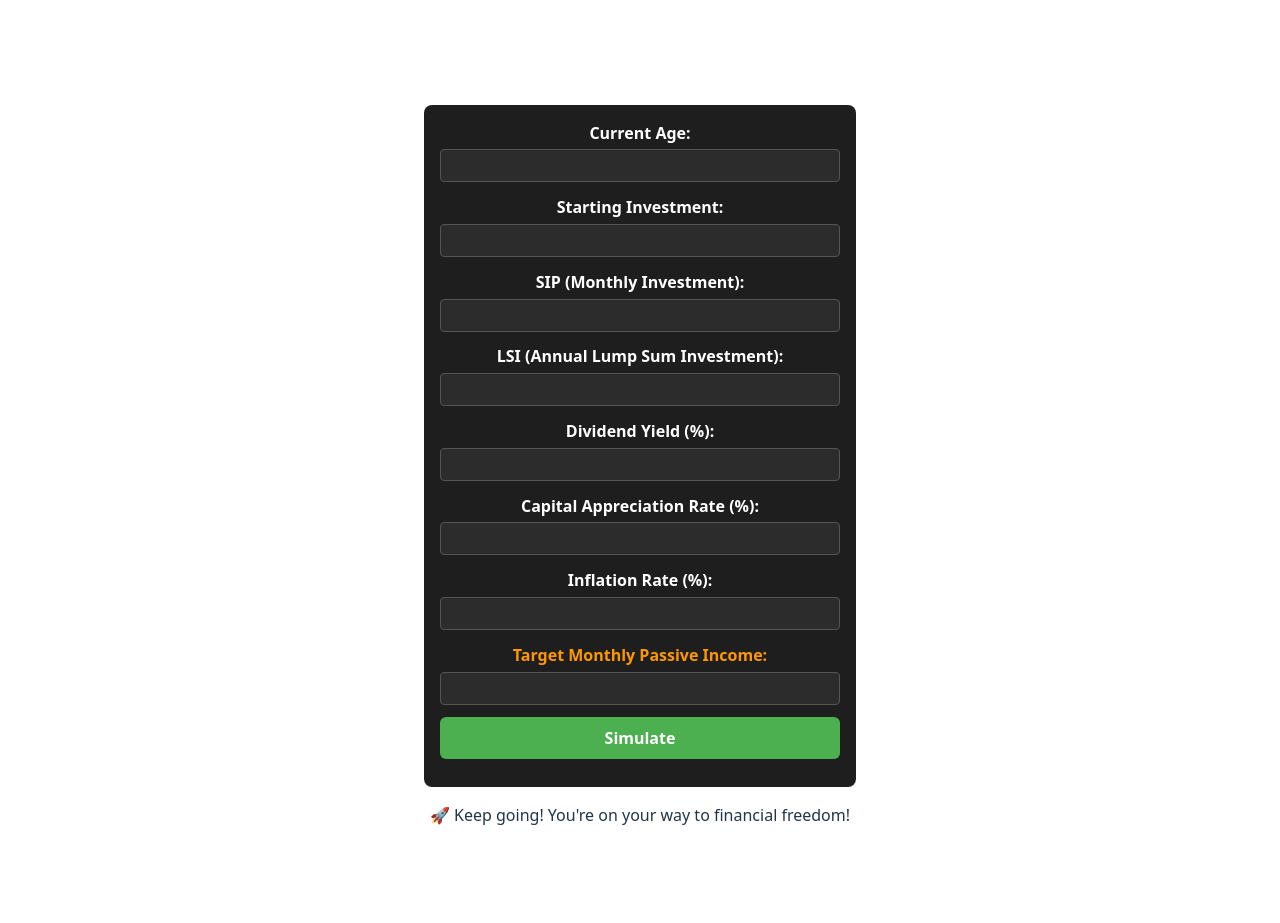
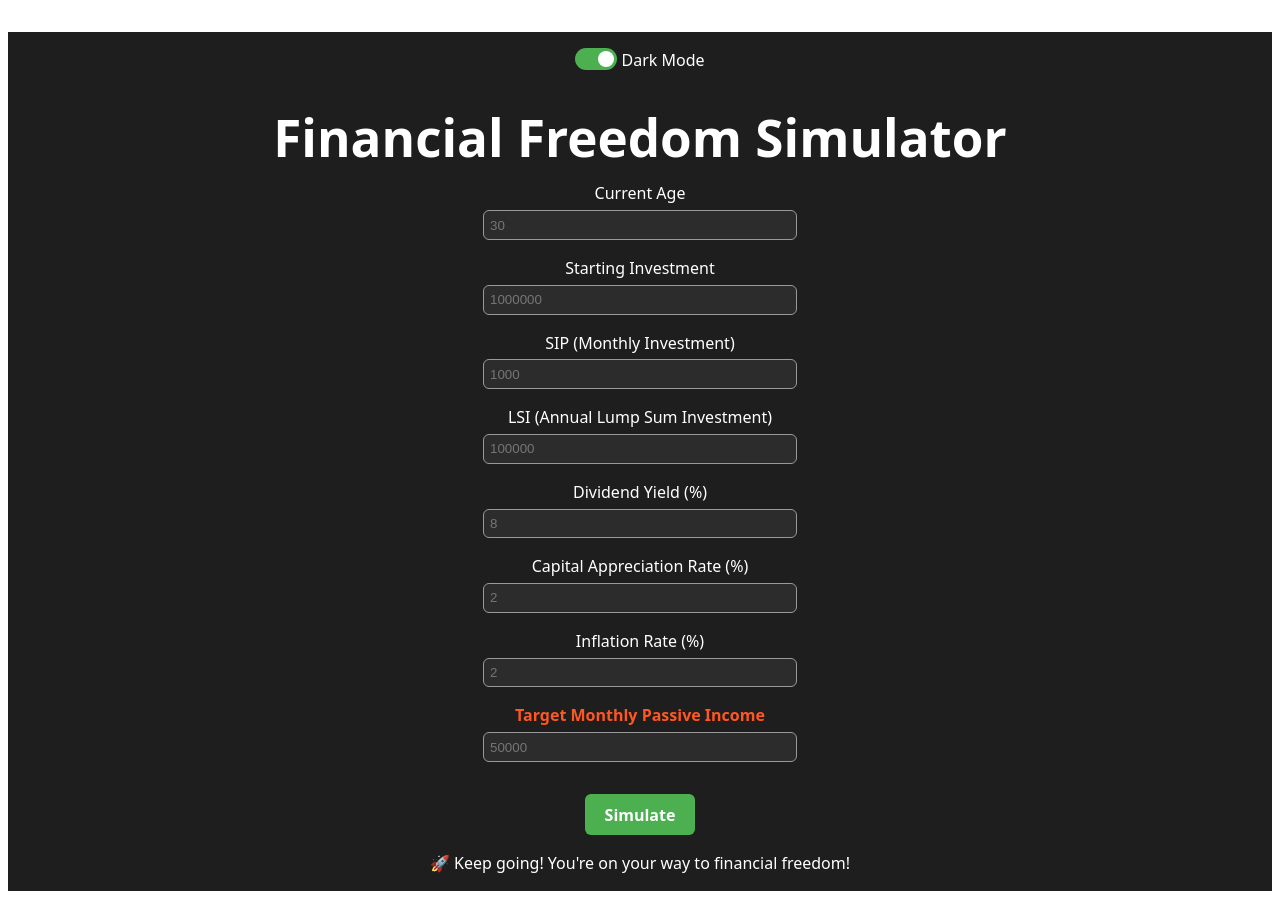
Before and after one commit to Neroal/financial-freedom-simulator, a Vue app: page / in a window 1280 px wide. Before the commit the page ends 859 px from the top, so only its background shows below. Built offline with nearby package versions, Linux system fonts and the light colour scheme.

Commit message:
add dark/light switch

```diff
--- a/src/App.vue
+++ b/src/App.vue
@@ -1,19 +1,34 @@
 <script setup lang="ts">
-import { ref } from 'vue';
+import { ref, watchEffect, onMounted, reactive, nextTick } from 'vue';
 
-const currentAge = ref<number | null>(null);
-const startingAmount = ref<number | null>(null);
-const monthlyInvestment = ref<number | null>(null);
-const annualLumpSumInvestment = ref<number | null>(null);
-const dividendYield = ref<number | null>(null);
-const assetGrowthRate = ref<number | null>(null);
-const inflationRate = ref<number | null>(null);
-const monthlyTargetExpense = ref<number | null>(null);
+const isDark = ref(true);
+
+const placeholders = {
+    currentAge: 30,
+    startingInvestment: 1000000,
+    monthlyInvestment: 1000,
+    annualLumpSumInvestment: 100000,
+    dividendYield: 8,
+    assetGrowthRate: 2,
+    inflationRate: 2,
+    monthlyTargetExpense: 50000
+};
+
+const formData = reactive({
+    currentAge: null,
+    startingInvestment: null,
+    monthlyInvestment: null,
+    annualLumpSumInvestment: null,
+    dividendYield: null,
+    assetGrowthRate: null,
+    inflationRate: null,
+    monthlyTargetExpense: null
+});
 
 const resultRows = ref<
     {
         age: number;
-        startingAmount: number;
+        startingInvestment: number;
         monthlyInvestment: number;
         endOfYearAmount: number;
         dividendIncome: number;
@@ -21,59 +36,80 @@ const resultRows = ref<
     }[]
 >([]);
 
+const showError = ref(false);
+
+function showErrorPopup(message: string) {
+    errorMessage.value = message;
+    showError.value = true;
+    setTimeout(() => {
+        showError.value = false;
+    }, 2000);
+}
+
 const financialFreedomAge = ref<number | null>(null);
+const errorMessage = ref('');
 
-function simulate() {
-    if (
-        currentAge.value === null ||
-        startingAmount.value === null ||
-        monthlyInvestment.value === null ||
-        annualLumpSumInvestment.value === null ||
-        dividendYield.value === null ||
-        assetGrowthRate.value === null ||
-        inflationRate.value === null ||
-        monthlyTargetExpense.value === null
-    ) {
-        resultRows.value = [];
-        financialFreedomAge.value = null;
+function toggleTheme() {
+    document.documentElement.setAttribute('data-theme', isDark.value ? 'dark' : 'light');
+    localStorage.setItem('theme', isDark.value ? 'dark' : 'light');
+}
+
+onMounted(() => {
+    const saved = localStorage.getItem('theme');
+    isDark.value = saved === 'dark';
+    toggleTheme();
+});
+
+watchEffect(toggleTheme);
+
+async function simulate() {
+    errorMessage.value = '';
+
+    for (const [key, value] of Object.entries(formData)) {
+        if (value === null || value === '') {
+            showErrorPopup(`⚠️ Please fill in ${key.replace(/([A-Z])/g, ' $1')}.`);
             return;
+        }
     }
 
     const endAge = 100;
-    let totalAmount = startingAmount.value;
-    let annualTargetExpense = monthlyTargetExpense.value * 12;
-    const annualInvestment = monthlyInvestment.value * 12;
+    let totalAmount = formData.startingInvestment;
+    let annualTargetExpense = formData.monthlyTargetExpense * 12;
+    const annualInvestment = formData.monthlyInvestment * 12;
     resultRows.value = [];
     financialFreedomAge.value = null;
 
-    for (let age = currentAge.value; age <= endAge; age++) {
-        const dividendIncome = totalAmount * (dividendYield.value / 100);
-        const assetGrowth = totalAmount * (assetGrowthRate.value / 100);
+    for (let age = formData.currentAge; age <= endAge; age++) {
+        const dividendIncome = totalAmount * (formData.dividendYield / 100);
+        const assetGrowth = totalAmount * (formData.assetGrowthRate / 100);
         const endOfYearAmount =
             totalAmount +
             annualInvestment +
-            annualLumpSumInvestment.value +
+            formData.annualLumpSumInvestment +
             dividendIncome +
             assetGrowth;
 
         resultRows.value.push({
             age,
-            startingAmount: totalAmount,
-            monthlyInvestment: monthlyInvestment.value,
+            startingInvestment: totalAmount,
+            monthlyInvestment: formData.monthlyInvestment,
             endOfYearAmount,
             dividendIncome,
             annualTargetExpense,
         });
 
-        // 偵測財富自由
         if (financialFreedomAge.value === null && dividendIncome >= annualTargetExpense) {
             financialFreedomAge.value = age;
         }
 
         totalAmount = endOfYearAmount;
-        annualTargetExpense *= 1 + inflationRate.value / 100;
+        annualTargetExpense *= 1 + formData.inflationRate / 100;
     }
+
+    await nextTick();
+    document.querySelector('.table-wrapper')?.scrollIntoView({ behavior: 'smooth' });
 }
+
 function formatKMB(num: number): string {
     if (num >= 1_000_000_000) {
         return (num / 1_000_000_000).toFixed(2).replace(/\.00$/, '') + 'B';
@@ -88,95 +124,52 @@ function formatKMB(num: number): string {
 </script>
 
 <template>
-    <div>
+    <div class="container">
+        <div class="theme-toggle-wrapper">
+            <label class="switch">
+                <input type="checkbox" v-model="isDark" />
+                <span class="slider"></span>
+            </label>
+            <span class="theme-label">{{ isDark ? ' Dark Mode' : ' Light Mode' }}</span>
+        </div>
+
+        <transition name="fade">
+            <div v-if="showError" class="popup-error">{{ errorMessage }}</div>
+        </transition>
+
         <h1>Financial Freedom Simulator</h1>
+
         <form @submit.prevent="simulate">
-            <div>
-                <label for="currentAge">Current Age:</label>
-                <input id="currentAge" type="number" v-model.number="currentAge" min="0" />
+            <div class="form-group" v-for="(label, id) in {
+                currentAge: 'Current Age',
+                startingInvestment: 'Starting Investment',
+                monthlyInvestment: 'SIP (Monthly Investment)',
+                annualLumpSumInvestment: 'LSI (Annual Lump Sum Investment)',
+                dividendYield: 'Dividend Yield (%)',
+                assetGrowthRate: 'Capital Appreciation Rate (%)',
+                inflationRate: 'Inflation Rate (%)',
+                monthlyTargetExpense: 'Target Monthly Passive Income'
+            }" :key="id">
+                <label :for="id" :class="{ 'highlight-label': id === 'monthlyTargetExpense' }">{{ label }}</label>
+                <input :id="id" type="number" v-model.number="formData[id]" min="0" step="0.01"
+                    :placeholder="placeholders[id]" />
             </div>
-            <div>
-                <label for="startingAmount">Starting Investment:</label>
-                <input id="startingAmount" type="number" v-model.number="startingAmount" min="0" />
-            </div>
-            <div>
-                <label for="monthlyInvestment">SIP (Monthly Investment):</label>
-                <input
-                    id="monthlyInvestment"
-                    type="number"
-                    v-model.number="monthlyInvestment"
-                    min="0"
-                />
-            </div>
-            <div>
-                <label for="annualLumpSumInvestment">LSI (Annual Lump Sum Investment):</label>
-                <input
-                    id="annualLumpSumInvestment"
-                    type="number"
-                    v-model.number="annualLumpSumInvestment"
-                    min="0"
-                />
-            </div>
-            <div>
-                <label for="dividendYield">Dividend Yield (%):</label>
-                <input
-                    id="dividendYield"
-                    type="number"
-                    v-model.number="dividendYield"
-                    min="0"
-                    step="0.01"
-                />
-            </div>
-            <div>
-                <label for="assetGrowthRate">Capital Appreciation Rate (%):</label>
-                <input
-                    id="assetGrowthRate"
-                    type="number"
-                    v-model.number="assetGrowthRate"
-                    min="0"
-                    step="0.01"
-                />
-            </div>
-            <div>
-                <label for="inflationRate">Inflation Rate (%):</label>
-                <input
-                    id="inflationRate"
-                    type="number"
-                    v-model.number="inflationRate"
-                    min="0"
-                    step="0.01"
-                />
-            </div>
-            <div>
-                <label for="monthlyTargetExpense">Target Monthly Passive Income:</label>
-                <input
-                    id="monthlyTargetExpense"
-                    type="number"
-                    v-model.number="monthlyTargetExpense"
-                    min="0"
-                />
-            </div>
-            <div>
+
             <button type="submit">Simulate</button>
-            </div>
         </form>
 
         <div style="margin-top: 1rem">
             <template v-if="financialFreedomAge !== null">
-                🎉 You reach financial freedom at age <strong>{{ financialFreedomAge }}</strong>
+                🎉 You reach financial freedom at age
+                <strong class="freedom-age">{{ financialFreedomAge }}</strong>
             </template>
             <template v-else>
                 🚀 Keep going! You're on your way to financial freedom!
             </template>
         </div>
 
-        <table
-            v-if="resultRows.length > 0"
-            border="1"
-            cellpadding="8"
-            cellspacing="0"
-            style="margin-top: 1rem"
-        >
+        <div class="table-wrapper" v-if="resultRows.length > 0">
+            <table>
                 <thead>
                     <tr>
                         <th>Age</th>
@@ -187,13 +180,10 @@ function formatKMB(num: number): string {
                     </tr>
                 </thead>
                 <tbody>
-                <tr
-                    v-for="row in resultRows"
-                    :key="row.age"
-                    :class="{ highlight: row.age === financialFreedomAge }"
-                >
+                    <tr v-for="row in resultRows" :key="row.age"
+                        :class="{ highlight: row.age === financialFreedomAge }">
                         <td>{{ row.age }}</td>
-                    <td>{{ formatKMB(row.startingAmount) }}</td>
+                        <td>{{ formatKMB(row.startingInvestment) }}</td>
                         <td>{{ formatKMB(row.endOfYearAmount) }}</td>
                         <td>{{ formatKMB(row.dividendIncome) }}</td>
                         <td>{{ formatKMB(row.annualTargetExpense) }}</td>
@@ -201,99 +191,184 @@ function formatKMB(num: number): string {
                 </tbody>
             </table>
         </div>
+    </div>
 </template>
 
 <style scoped>
-form {
-    max-width: 400px;
-    margin: 0 auto;
-    padding: 1rem;
-    background-color: #1e1e1e;
-    border-radius: 8px;
-    box-shadow: 0 0 10px rgba(255, 255, 255, 0.05);
+.container {
+    max-width: 960px;
+    margin: 2rem auto;
+    padding: 1rem 2rem;
+    text-align: center;
 }
 
-form > div {
-    margin-bottom: 0.8rem;
+.form-group {
+    margin-bottom: 1rem;
+    text-align: left;
     display: flex;
     flex-direction: column;
+    align-items: center;
+}
+
+input {
+    width: 300px;
+    max-width: 100%;
+    padding: 0.4rem;
+    border-radius: 6px;
+    border: 1px solid #999;
+    background: var(--input-bg);
+    color: var(--text-color);
 }
 
 label {
     margin-bottom: 0.3rem;
-    font-weight: 600;
-    color: #fff;
-}
-
-label[for="monthlyTargetExpense"] {
-    color: #ff9800;
-    font-weight: 700;
-}
-
-input {
-    padding: 0.5rem;
-    border: 1px solid #555;
-    border-radius: 4px;
-    background-color: #2c2c2c;
-    color: #fff;
 }
 
 button {
+    margin-top: 1rem;
     padding: 0.6rem 1.2rem;
     background-color: #4caf50;
     color: white;
-    font-weight: bold;
     border: none;
     border-radius: 6px;
+    font-weight: bold;
     cursor: pointer;
     transition: background-color 0.3s ease;
 }
+
 button:hover {
     background-color: #43a047;
 }
 
-h1 {
-    text-align: center;
-    font-size: 2rem;
-    margin-bottom: 1rem;
-    color: #fff;
+/* ✅ 美化後的 switch */
+.theme-switch {
+    position: fixed;
+    top: 1rem;
+    right: 1rem;
+    display: flex;
+    align-items: center;
+    gap: 0.4rem;
+    padding: 0.3rem 0.8rem;
+    background-color: var(--input-bg, #fff);
+    color: var(--text-color);
+    border-radius: 999px;
+    box-shadow: 0 2px 6px rgba(0, 0, 0, 0.2);
+    z-index: 1000;
+    font-size: 0.85rem;
+    white-space: nowrap;
 }
 
-table {
-    width: 90%;
-    margin: 1rem auto;
-    border-collapse: collapse;
-    color: #ddd;
-    background-color: #1e1e1e;
+.switch {
+    position: relative;
+    display: inline-block;
+    width: 42px;
+    height: 22px;
+    flex-shrink: 0;
+}
+
+.switch input {
+    opacity: 0;
+    width: 0;
+    height: 0;
+}
+
+.slider {
+    position: absolute;
+    cursor: pointer;
+    top: 0;
+    left: 0;
+    right: 0;
+    bottom: 0;
+    background-color: #ccc;
+    transition: 0.3s;
+    border-radius: 22px;
+}
+
+.slider:before {
+    position: absolute;
+    content: "";
+    height: 16px;
+    width: 16px;
+    left: 3px;
+    bottom: 3px;
+    background-color: white;
+    transition: 0.3s;
+    border-radius: 50%;
+}
+
+input:checked+.slider {
+    background-color: #4caf50;
+}
+
+input:checked+.slider:before {
+    transform: translateX(20px);
+}
+
+.highlight {
+    background-color: #ffd700 !important;
+    color: #222 !important;
+    font-weight: bold;
+    transition: background-color 0.3s ease, color 0.3s ease;
+}
+
+.highlight-label {
+    color: #ff5722;
+    font-weight: bold;
+}
+
+.freedom-age {
+    color: #00e676;
+    font-weight: bold;
+}
+
+.table-wrapper {
+    overflow-x: auto;
+    -webkit-overflow-scrolling: touch;
+    margin-top: 2rem;
+}
+
+thead {
+    background-color: var(--thead-bg, #f0f0f0);
 }
 
 th,
 td {
-    padding: 0.6rem 1rem;
-    border: 1px solid #444;
+    padding: 0.75rem 1rem;
     text-align: center;
+    border: 1px solid #ddd;
 }
 
-thead {
-    background-color: #333;
+/* popup-style error */
+.popup-error {
+    position: fixed;
+    top: 1rem;
+    left: 50%;
+    transform: translateX(-50%);
+    background-color: #ffe6e6;
+    color: #d32f2f;
+    border: 1px solid #d32f2f;
+    padding: 0.75rem 1.5rem;
+    border-radius: 8px;
+    z-index: 9999;
+    box-shadow: 0 4px 12px rgba(0, 0, 0, 0.2);
     font-weight: bold;
 }
 
-tbody tr:nth-child(odd) {
-    background-color: #2a2a2a;
+/* dark mode error style */
+[data-theme='dark'] .popup-error {
+    background-color: #3a0f0f;
+    color: #ff8a80;
+    border-color: #ff8a80;
 }
 
-tbody tr:nth-child(even) {
-    background-color: #1c1c1c;
+/* 動畫效果 */
+.fade-enter-active,
+.fade-leave-active {
+    transition: opacity 0.4s;
 }
 
-.highlight {
-    background-color: #ff9800 !important;
-    color: #1e1e1e !important;
-}
-
-strong {
-    color: #00e676;
-    font-weight: bold;
+.fade-enter-from,
+.fade-leave-to {
+    opacity: 0;
 }
 </style>
--- a/src/style.css
+++ b/src/style.css
@@ -1,38 +1,90 @@
 :root {
+  --bg-color: #ffffff;
+  --form-bg: #f8f8f8;
+  --text-color: #111;
+  --input-bg: #ffffff;
+  --label-highlight: #ff5722;
+  --table-bg: #ffffff;
+  --thead-bg: #e0e0e0;
+  --row-odd: #f5f5f5;
+  --row-even: #eeeeee;
+  --highlight-bg: #ffeb3b;
+  --highlight-text: #000;
+
   font-family: system-ui, Avenir, Helvetica, Arial, sans-serif;
   line-height: 1.5;
   font-weight: 400;
-
   color-scheme: light dark;
-  color: rgba(255, 255, 255, 0.87);
-  background-color: #242424;
-
   font-synthesis: none;
   text-rendering: optimizeLegibility;
   -webkit-font-smoothing: antialiased;
   -moz-osx-font-smoothing: grayscale;
+
+  transition: background-color 0.3s ease, color 0.3s ease;
 }
 
-a {
-  font-weight: 500;
-  color: #646cff;
-  text-decoration: inherit;
-}
-a:hover {
-  color: #535bf2;
+:root[data-theme='dark'] {
+  --bg-color: #1e1e1e;
+  --form-bg: #1e1e1e;
+  --text-color: #fff;
+  --input-bg: #2c2c2c;
+  --label-highlight: #ff9800;
+  --table-bg: #1e1e1e;
+  --thead-bg: #333;
+  --row-odd: #2a2a2a;
+  --row-even: #1c1c1c;
+  --highlight-bg: #ff9800;
+  --highlight-text: #1e1e1e;
 }
 
-body {
-  margin: 0;
-  display: flex;
-  place-items: center;
-  min-width: 320px;
-  min-height: 100vh;
+body,
+div,
+#app {
+  background-color: var(--bg-color);
+  color: var(--text-color);
+  transition: background-color 0.3s ease, color 0.3s ease;
 }
 
-h1 {
-  font-size: 3.2em;
-  line-height: 1.1;
+input {
+  background-color: var(--input-bg);
+  color: var(--text-color);
+  border: 1px solid #ccc;
+  padding: 0.5em;
+  border-radius: 6px;
+  transition: background-color 0.3s ease, color 0.3s ease, border-color 0.3s ease;
+}
+
+table {
+  background-color: var(--form-bg);
+  width: 90%;
+  margin: 1rem auto;
+  border-collapse: collapse;
+  color: var(--text-color);
+  transition: background-color 0.3s ease, color 0.3s ease;
+}
+
+th,
+td {
+  border: 1px solid #444;
+  padding: 0.6rem 1rem;
+  text-align: center;
+}
+
+thead {
+  background-color: var(--thead-bg);
+}
+
+tbody tr:nth-child(odd) {
+  background-color: var(--row-odd);
+}
+
+tbody tr:nth-child(even) {
+  background-color: var(--row-even);
+}
+
+.highlight {
+  background-color: var(--highlight-bg) !important;
+  color: var(--highlight-text) !important;
 }
 
 button {
@@ -43,26 +95,36 @@ button {
   font-weight: 500;
   font-family: inherit;
   background-color: #1a1a1a;
+  color: white;
   cursor: pointer;
-  transition: border-color 0.25s;
+  transition: background-color 0.3s, border-color 0.25s, color 0.3s;
 }
+
 button:hover {
   border-color: #646cff;
+  background-color: #333;
 }
+
 button:focus,
 button:focus-visible {
   outline: 4px auto -webkit-focus-ring-color;
 }
 
-.card {
-  padding: 2em;
+h1 {
+  font-size: 3.2em;
+  line-height: 1.1;
+  margin-bottom: 1rem;
 }
 
-#app {
-  max-width: 1280px;
-  margin: 0 auto;
-  padding: 2rem;
-  text-align: center;
+a {
+  font-weight: 500;
+  color: #646cff;
+  text-decoration: inherit;
+  transition: color 0.25s;
+}
+
+a:hover {
+  color: #535bf2;
 }
 
 @media (prefers-color-scheme: light) {
@@ -70,10 +132,13 @@ button:focus-visible {
     color: #213547;
     background-color: #ffffff;
   }
+
   a:hover {
     color: #747bff;
   }
+
   button {
     background-color: #f9f9f9;
+    color: #111;
   }
 }
```
Lines whose indentation alone changed are shown as unchanged.
